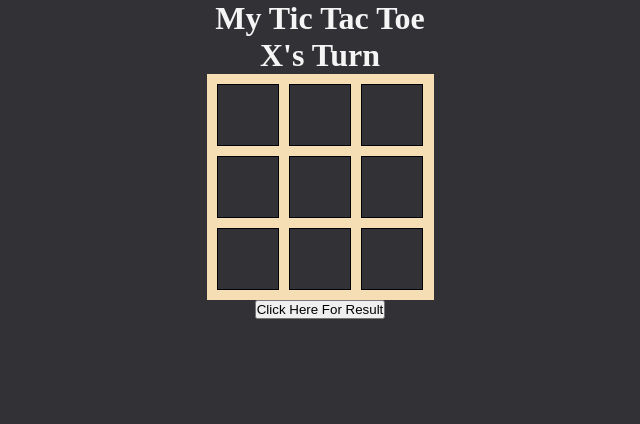
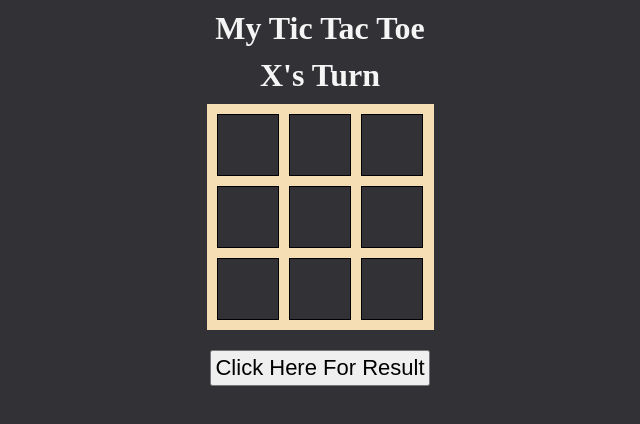
Before and after one commit to vidhirshah/tictactoe.github.io, a plain HTML site: page index.html in a window 1280 px wide. Shown: the whole page, without its empty margins (320-960 px from the left). Drawn offline with nearby package versions, Linux system fonts and the light colour scheme.

Commit message:
Update style.css

```diff
--- a/css/style.css
+++ b/css/style.css
@@ -26,3 +26,11 @@ body{
     color: whitesmoke;
     font-size: 50px;
 }
+h1{
+    margin: 10px;
+}
+#result{
+    margin-top: 20px;
+    font-size: 22px;
+    padding:3px;
+}
```
